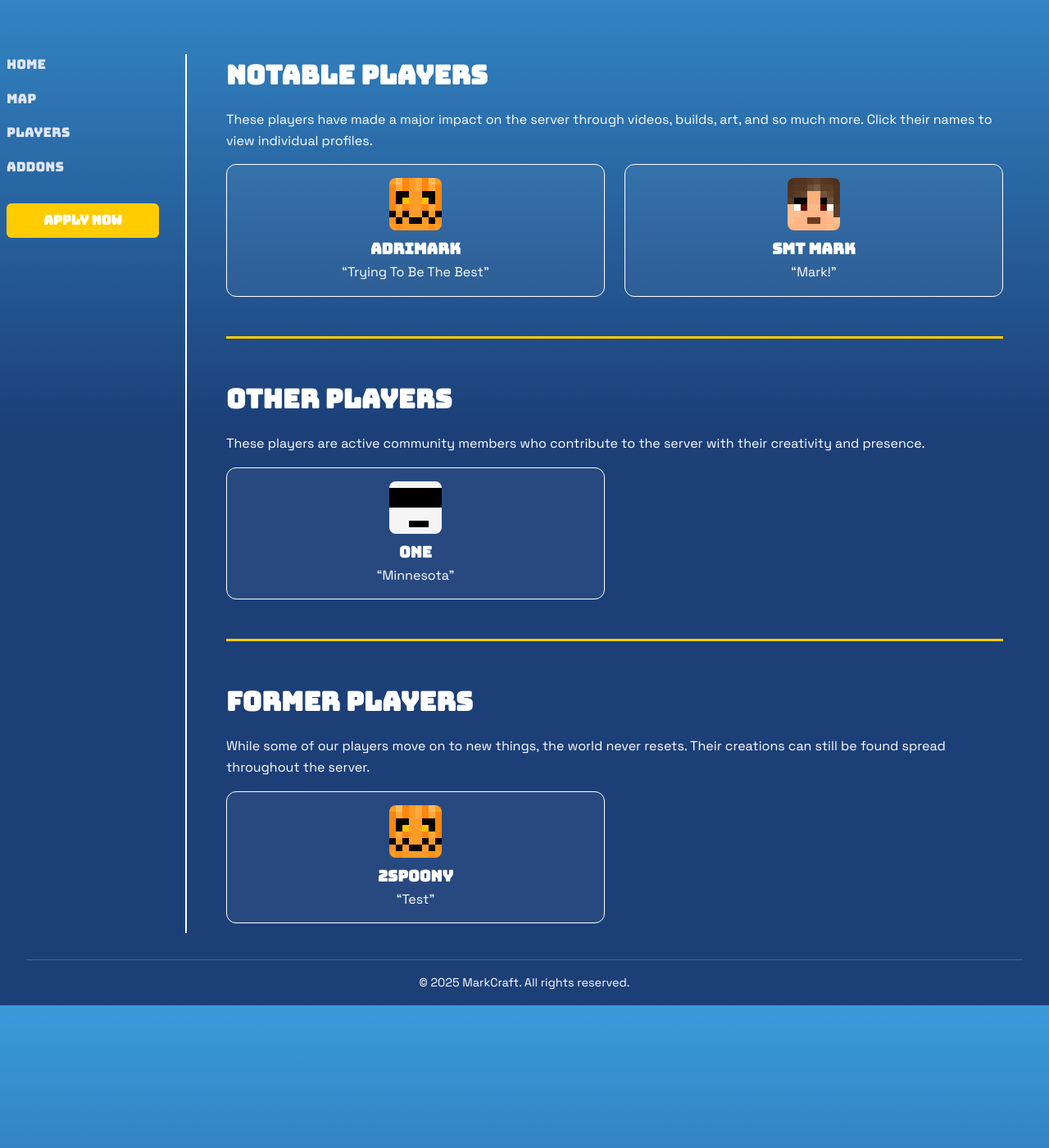
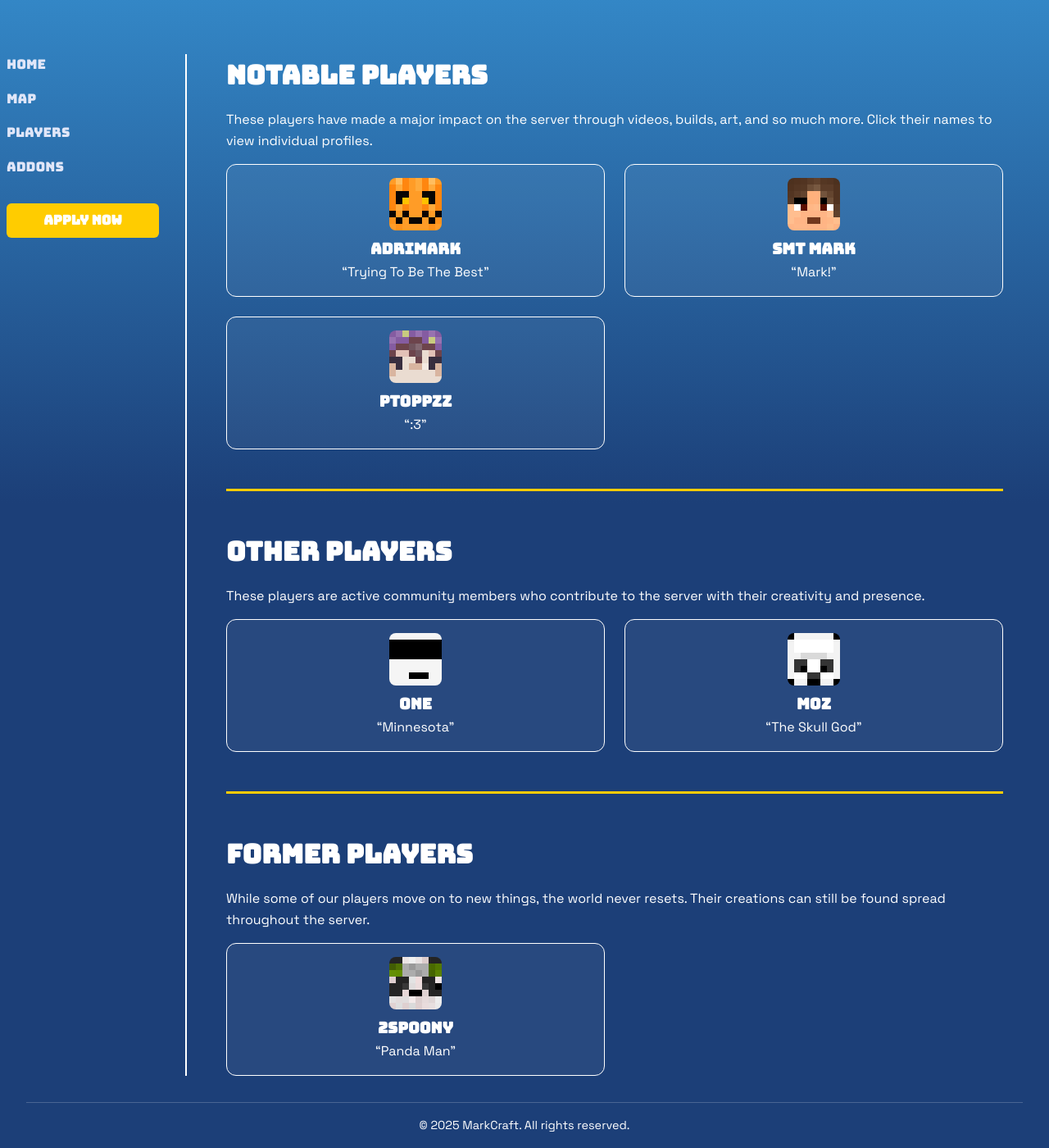
Before and after one commit to AdriMark/markcraft, a Jekyll site: the page built from players.md, in a window 1280 px wide and 1400 px high, scrolled down 174 px. Shown: the whole window at 82% size. Built offline with Jekyll 4.4.1, drawn with Linux system fonts in a browser that asks for light colours; comment, search, counter and statistics services are not loaded.

Commit message:
added more players

```diff
--- a/players.md
+++ b/players.md
@@ -23,6 +23,14 @@ These players have made a major impact on the server through videos, builds, art
     </a>
     <p>“Mark!”</p>
   </div>
+
+  <div class="player-card">
+    <a href="/players/adrimark" class="player-link">
+      <img src="/assets/images/players/ptoppz_face.png" alt="Ptoppzz" class="player-icon" />
+      <h3>Ptoppzz</h3>
+    </a>
+    <p>“:3”</p>
+  </div>
 </div>
 
 
@@ -38,6 +46,14 @@ These players are active community members who contribute to the server with the
     <h3>One</h3>
     <p>“Minnesota”</p>
   </div>
+
+<div class="player-card">
+    <a href="/players/adrimark" class="player-link">
+      <img src="/assets/images/players/moz_face.png" alt="Moz" class="player-icon" />
+      <h3>Moz</h3>
+    </a>
+    <p>“The Skull God”</p>
+  </div>
 </div>
 
 ---
@@ -48,8 +64,8 @@ While some of our players move on to new things, the world never resets. Their c
 
 <div class="players-grid">
   <div class="player-card">
-    <img src="/assets/images/players/adrimark_face.png" alt="2Spoony" class="player-icon" />
+    <img src="/assets/images/players/spoony_face.png" alt="2Spoony" class="player-icon" />
     <h3>2Spoony</h3>
-    <p>“Test”</p>
+    <p>“Panda Man”</p>
   </div>
 </div>
```
Also changed, not shown: assets/images/players/moz_face.png (added), assets/images/players/ptoppz_face.png (added), assets/images/players/spoony_face.png (added).
